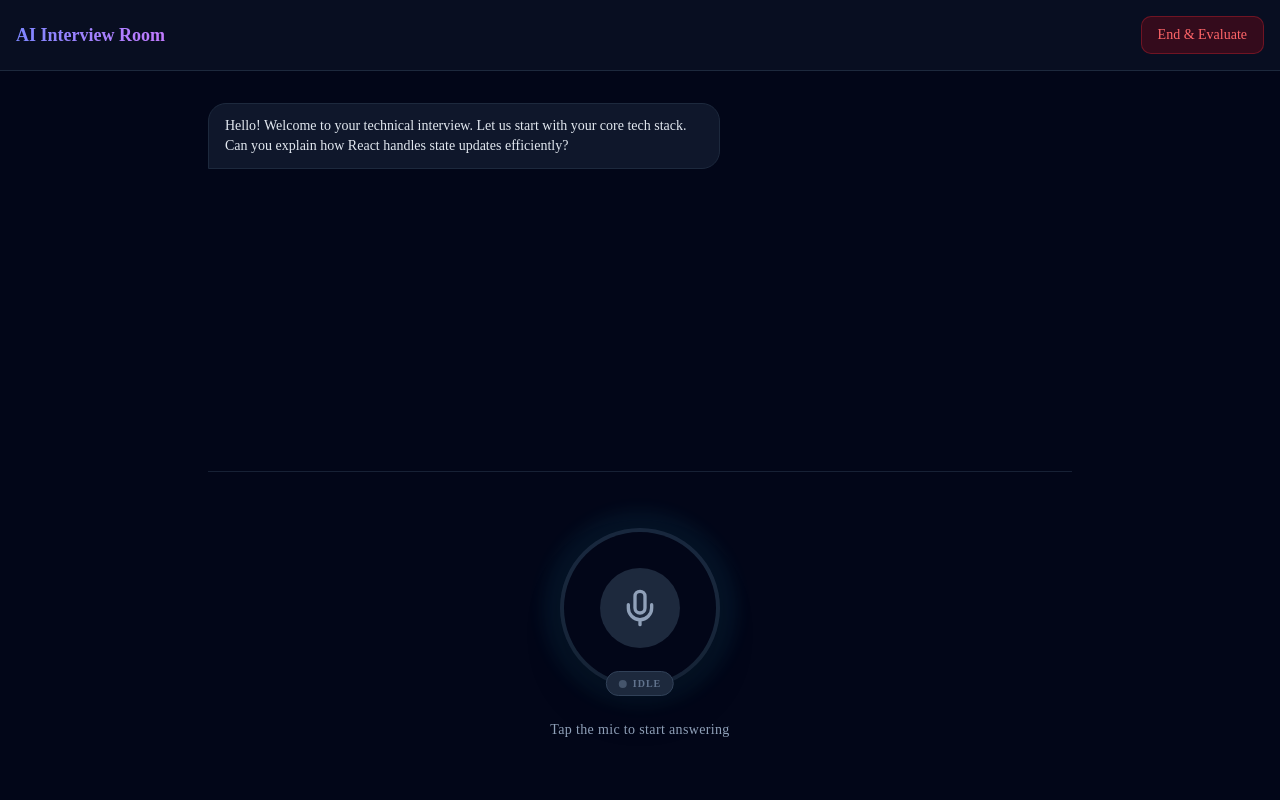
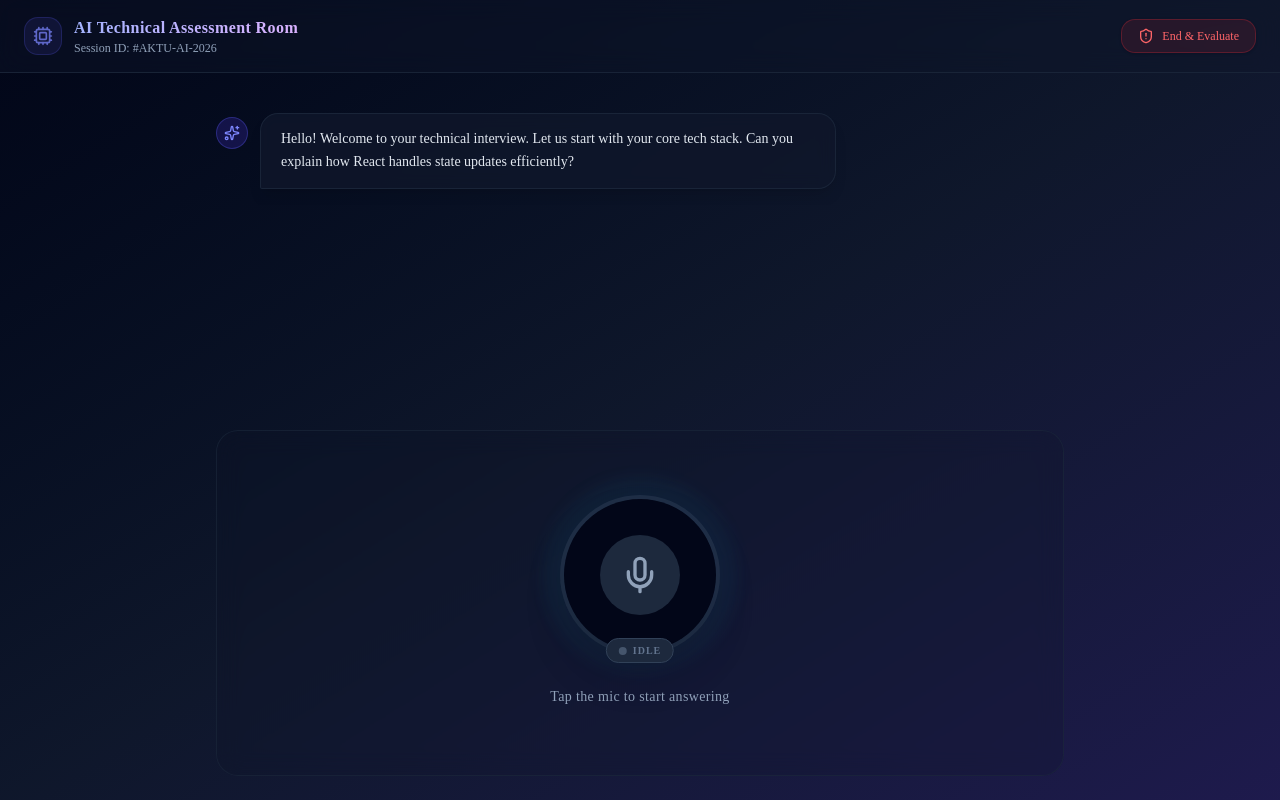
Before and after one commit to nainamaurya460-star/vicodathon_the_aarambhies, a Next.js app: page /interview/room in a window 1280 px wide. Built offline with nearby package versions, Linux system fonts and the light colour scheme.

Commit message:
Fix mic hardware stream kill using MediaStream tracks stop

```diff
--- a/src/app/interview/room/page.tsx
+++ b/src/app/interview/room/page.tsx
@@ -2,60 +2,72 @@
 
 import { useState } from 'react';
 import Link from 'next/link';
-// 1. Import Karein
 import GlowingVoiceOrb from '@/components/ui/GlowingVoiceOrb';
+import { Sparkles, ShieldAlert, Cpu } from 'lucide-react';
 
 export default function InterviewRoom() {
   const [messages, setMessages] = useState([
     { sender: 'ai', text: 'Hello! Welcome to your technical interview. Let us start with your core tech stack. Can you explain how React handles state updates efficiently?' }
   ]);
 
-  // 2. State manage karne ke liye ki abhi mic sun raha hai ya nahi
   const [isRecording, setIsRecording] = useState(false);
 
-  // 3. Function jo recording state ko toggle karega (Click karne par)
   const handleMicClick = (nowListening: boolean) => {
     setIsRecording(nowListening);
-
-    // Agar abhi start hui hai, toh 3 second baad AI ko respond karne ka simulation
     if (nowListening) {
       setTimeout(() => {
         setMessages((prev) => [
           ...prev,
-          { sender: 'ai', text: 'Thank you for your response on React state. Let us move to the next question: What is the virtual DOM?' }
+          { sender: 'ai', text: 'Thank you for your response. Let us move to the next coding challenge: Virtual DOM optimization.' }
         ]);
-        // Wapas idle state pe aa jayein
         setIsRecording(false);
       }, 3500);
     }
   };
 
   return (
-    <div className="min-h-screen flex flex-col bg-slate-950 text-slate-100">
-      <header className="border-b border-slate-800 p-4 flex justify-between items-center bg-slate-900/50">
-        <h1 className="font-bold text-lg bg-gradient-to-r from-indigo-400 to-purple-400 bg-clip-text text-transparent">
-          AI Interview Room
-        </h1>
+    <div className="min-h-screen flex flex-col bg-gradient-to-br from-slate-950 via-slate-900 to-indigo-950 text-slate-100">
+      {/* Professional Header */}
+      <header className="border-b border-slate-800/80 p-4 px-6 flex justify-between items-center bg-slate-900/40 backdrop-blur-md">
+        <div className="flex items-center space-x-3">
+          <div className="p-2 rounded-xl bg-indigo-500/10 border border-indigo-500/20 text-indigo-400">
+            <Cpu className="w-5 h-5 animate-pulse" />
+          </div>
+          <div>
+            <h1 className="font-semibold text-base tracking-wide bg-gradient-to-r from-indigo-300 to-purple-300 bg-clip-text text-transparent">
+              AI Technical Assessment Room
+            </h1>
+            <p className="text-xs text-slate-400">Session ID: #AKTU-AI-2026</p>
+          </div>
+        </div>
+
         <Link
           href="/report"
-          className="px-4 py-2 rounded-lg bg-red-600/20 hover:bg-red-600/30 text-red-400 border border-red-500/30 text-sm font-medium transition"
+          className="flex items-center gap-2 px-4 py-2 rounded-xl bg-red-500/10 hover:bg-red-500/20 text-red-400 border border-red-500/25 text-xs font-medium transition-all duration-300 shadow-sm"
         >
+          <ShieldAlert className="w-4 h-4" />
           End & Evaluate
         </Link>
       </header>
 
-      <div className="flex-1 max-w-4xl w-full mx-auto p-4 flex flex-col justify-between">
-        <div className="space-y-4 overflow-y-auto py-4">
+      {/* Main Content Workspace */}
+      <div className="flex-1 max-w-4xl w-full mx-auto p-6 flex flex-col justify-between">
+        <div className="space-y-6 overflow-y-auto py-4">
           {messages.map((msg, index) => (
             <div
               key={index}
-              className={`flex ${msg.sender === 'user' ? 'justify-end' : 'justify-start'}`}
+              className={`flex items-start gap-3 ${msg.sender === 'user' ? 'justify-end' : 'justify-start'}`}
             >
+              {msg.sender === 'ai' && (
+                <div className="w-8 h-8 rounded-full bg-indigo-600/20 border border-indigo-500/30 flex items-center justify-center text-indigo-400 shrink-0 mt-1">
+                  <Sparkles className="w-4 h-4" />
+                </div>
+              )}
               <div
-                className={`max-w-lg rounded-2xl px-4 py-3 text-sm ${
+                className={`max-w-xl rounded-2xl px-5 py-3.5 text-sm leading-relaxed shadow-lg ${
                   msg.sender === 'user'
-                    ? 'bg-indigo-600 text-white rounded-br-none'
-                    : 'bg-slate-900 border border-slate-800 text-slate-200 rounded-bl-none'
+                    ? 'bg-indigo-600 text-white rounded-br-xs shadow-indigo-600/20'
+                    : 'bg-slate-900/80 border border-slate-800/80 text-slate-200 rounded-bl-xs backdrop-blur-sm'
                 }`}
               >
                 {msg.text}
@@ -64,11 +76,11 @@ export default function InterviewRoom() {
           ))}
         </div>
 
-        {/* 4. Yahan Call Karein Glowing Orb Component ko */}
-        <div className="mt-6 border-t border-slate-800/80 pt-4 flex flex-col items-center">
+        {/* Interactive Voice Hub */}
+        <div className="mt-8 border-t border-slate-800/60 pt-6 flex flex-col items-center bg-slate-900/20 rounded-3xl p-6 backdrop-blur-md border border-slate-800/40">
           <GlowingVoiceOrb
             isListening={isRecording}
-            setIsListening={handleMicClick} //Recording state change handle karega
+            setIsListening={handleMicClick}
           />
         </div>
       </div>
--- a/src/components/ui/GlowingVoiceOrb.tsx
+++ b/src/components/ui/GlowingVoiceOrb.tsx
@@ -1,6 +1,6 @@
 "use client";
 
-import React from "react";
+import React, { useRef } from "react";
 import { Mic, LoaderCircle } from "lucide-react";
 
 interface GlowingVoiceOrbProps {
@@ -9,64 +9,66 @@ interface GlowingVoiceOrbProps {
 }
 
 export default function GlowingVoiceOrb({ isListening, setIsListening }: GlowingVoiceOrbProps) {
-  // Dynamic text based on state
+  // 1. Yahan useRef declare kiya hai taaki mic stream ko track kar sakein
+  const mediaStreamRef = useRef<MediaStream | null>(null);
+
+  // 2. Mic click handle karne ka function jisme physical stream kill fix hai
+  const handleMicClick = async () => {
+    const nextState = !isListening;
+
+    if (nextState) {
+      try {
+        // Mic on hone par hardware stream capture karein
+        const stream = await navigator.mediaDevices.getUserMedia({ audio: true });
+        mediaStreamRef.current = stream;
+        setIsListening?.(true);
+      } catch (err) {
+        console.error("Microphone access denied or error:", err);
+      }
+    } else {
+      // Mic band/mute hone par physical hardware stream ko poori tarah kill/stop kar dein
+      if (mediaStreamRef.current) {
+        mediaStreamRef.current.getTracks().forEach((track) => track.stop());
+        mediaStreamRef.current = null;
+      }
+      setIsListening?.(false);
+    }
+  };
+
   const statusText = isListening ? "I'm listening... speak now" : "Tap the mic to start answering";
 
   return (
     <div className="flex flex-col items-center justify-center py-10 space-y-8 w-full">
-      {/* Outer Container */}
       <div className="relative flex items-center justify-center">
-
-        {/*
-           💡 STEP 1: IDLE / INACTIVE STATE
-           Jab sun nahi raha, toh ek halki si cyan glow dikhegi
-        */}
         {!isListening && (
           <div className="absolute w-48 h-48 rounded-full bg-cyan-900/20 border border-cyan-500/10 blur-sm animate-pulse" style={{ animationDuration: '3s' }}></div>
         )}
 
-        {/*
-           💡 STEP 2: ACTIVE / LISTENING STATE
-           Jab sun raha ho, toh background mein bada gradient pulse karega
-        */}
         {isListening && (
           <div className="absolute w-56 h-56 rounded-full bg-gradient-to-r from-cyan-500 via-indigo-500 to-fuchsia-500 blur-3xl opacity-70 animate-pulse"></div>
         )}
 
-        {/*
-           💡 STEP 3: THE MAIN ORB / RING
-           Idle pe halka border, Active pe ghumta hua gradient ring
-        */}
         <div
           className={`relative w-40 h-40 rounded-full p-1 flex items-center justify-center transition-all duration-1000
             ${isListening ? 'bg-gradient-to-tr from-cyan-400 via-indigo-500 to-fuchsia-500 animate-spin' : 'bg-slate-700/50'}`}
-          style={{ animationDuration: '7s' }} // Very slow smooth spin
+          style={{ animationDuration: '7s' }}
         >
-          {/* Inner Dark Circle */}
           <div className="w-full h-full bg-slate-950 rounded-full flex items-center justify-center shadow-2xl">
-
-            {/*
-               💡 STEP 4: MIC ICON & CLICK BUTTON
-               Idle pe gray, Active pe white + glowing shadow
-            */}
             <button
-              onClick={() => setIsListening?.(!isListening)}
+              onClick={handleMicClick}
               className={`w-20 h-20 rounded-full flex items-center justify-center transition-all duration-500 transform hover:scale-105 group
                 ${isListening ? 'bg-indigo-600 text-white shadow-lg shadow-indigo-500/50' : 'bg-slate-800 text-slate-400 hover:bg-slate-700'}`}
               aria-label={isListening ? "Stop listening" : "Start listening"}
             >
               {isListening ? (
-                // Active animation
                 <LoaderCircle className="w-10 h-10 animate-spin" style={{ animationDuration: '3s' }} />
               ) : (
-                // Idle icon
                 <Mic className="w-10 h-10" />
               )}
             </button>
           </div>
         </div>
 
-        {/* LIVE/IDLE Indicator Tag */}
         <div className={`absolute -bottom-2 left-1/2 -translate-x-1/2 px-3 py-1 rounded-full border text-[10px] font-semibold tracking-widest flex items-center gap-1.5 transition-all duration-500
           ${isListening ? 'bg-emerald-500/10 text-emerald-300 border-emerald-500/30 shadow-inner' : 'bg-slate-800 text-slate-500 border-slate-700'}`}>
           <span className={`w-2 h-2 rounded-full ${isListening ? 'bg-emerald-400 animate-pulse' : 'bg-slate-600'}`}></span>
@@ -74,7 +76,6 @@ export default function GlowingVoiceOrb({ isListening, setIsListening }: Glowing
         </div>
       </div>
 
-      {/* Animated Status Text */}
       <div className="text-center min-h-6">
         <p className={`text-sm font-medium tracking-wide transition-all duration-500 ${isListening ? 'text-transparent bg-clip-text bg-gradient-to-r from-cyan-300 to-fuchsia-400 animate-pulse' : 'text-slate-400'}`}>
           {statusText}
```
